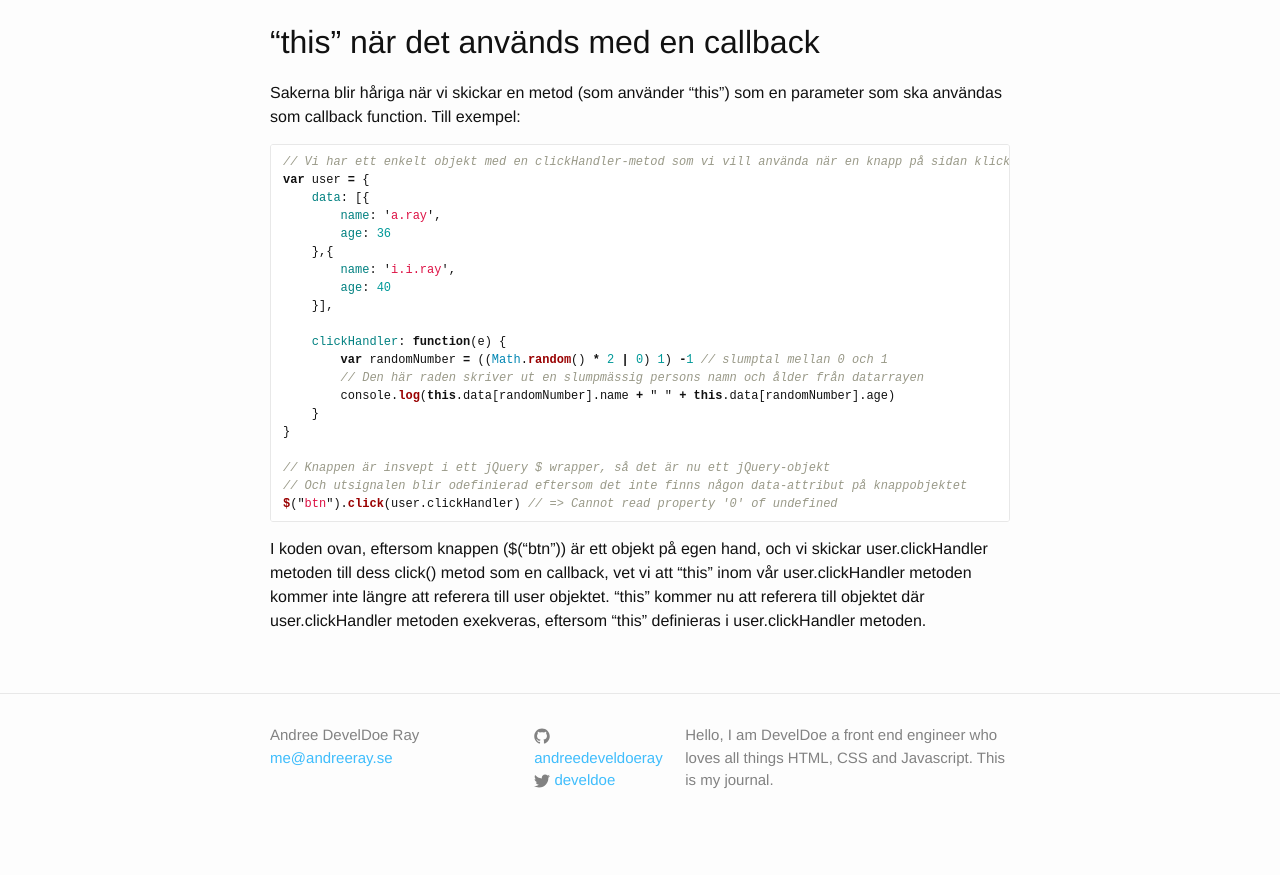
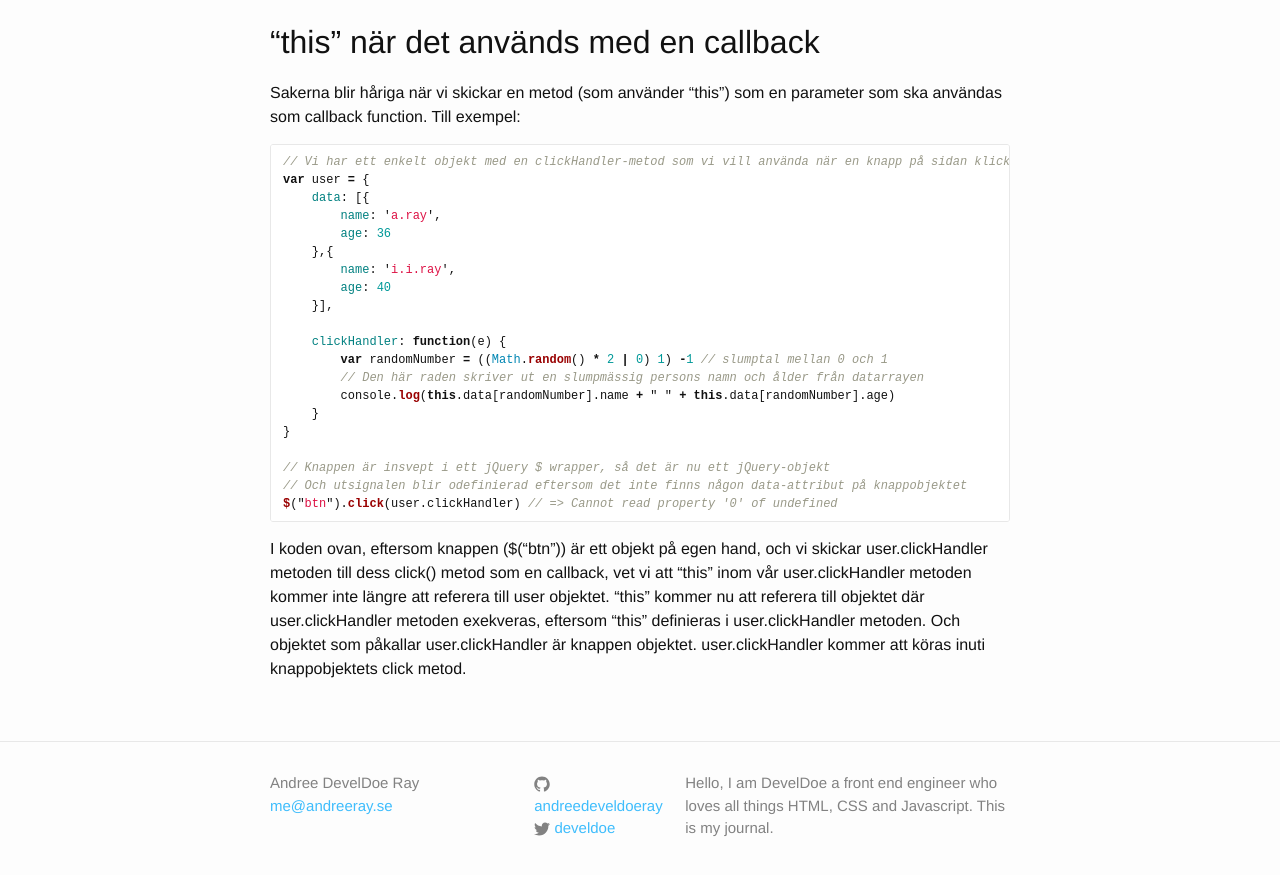
Before and after one commit to develdoe/develdoe.github.io, a Jekyll site: the page built from _posts/2017-11-02-javascript-this.md, in a window 1280 px wide and 900 px high, scrolled down 4124 px. Shown: the top 875 px of the window. Built offline with Jekyll 4.4.1, drawn with Linux system fonts in a browser that asks for light colours; before the commit the page ends 4976 px from its top, so only the background shows below that.

Commit message:
Update 2017-11-02-javascript-this.md

````diff
--- a/_posts/2017-11-02-javascript-this.md
+++ b/_posts/2017-11-02-javascript-this.md
@@ -191,4 +191,4 @@
 $("btn").click(user.clickHandler) // => Cannot read property '0' of undefined
 ```
 
-I koden ovan, eftersom knappen ($("btn")) är ett objekt på egen hand, och vi skickar user.clickHandler metoden till dess click() metod som en callback, vet vi att "this" inom vår user.clickHandler metoden kommer inte längre att referera till user objektet. "this" kommer nu att referera till objektet där user.clickHandler metoden exekveras, eftersom "this" definieras i user.clickHandler metoden.
+I koden ovan, eftersom knappen ($("btn")) är ett objekt på egen hand, och vi skickar user.clickHandler metoden till dess click() metod som en callback, vet vi att "this" inom vår user.clickHandler metoden kommer inte längre att referera till user objektet. "this" kommer nu att referera till objektet där user.clickHandler metoden exekveras, eftersom "this" definieras i user.clickHandler metoden. Och objektet som påkallar user.clickHandler är knappen objektet. user.clickHandler kommer att köras inuti knappobjektets click metod.
````
